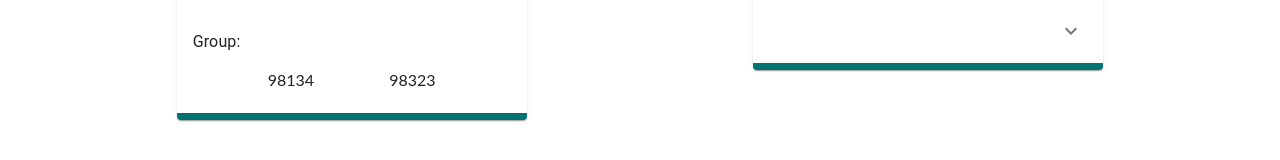
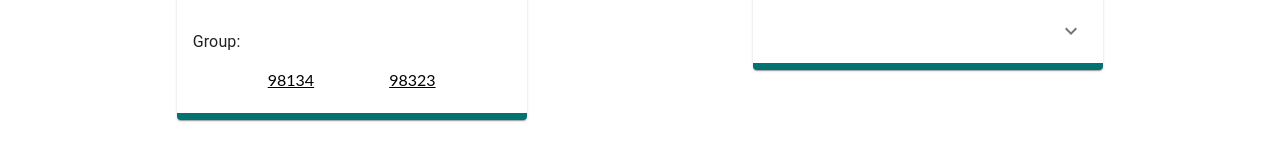
Before and after one commit to MohamedAhmed122/Eduction-Programs, a Next.js app: page /disciplines in a window 1280 px wide. Both pictures are taken after a click on the button 494 px from the left and 1037 px from the top of the page. Shown: the part 1056-1216 px from the top of the page. Built offline with nearby package versions, Linux system fonts and the light colour scheme.

Commit message:
Create the Semseter Page

```diff
--- a/Components/Card/Card.js
+++ b/Components/Card/Card.js
@@ -1,4 +1,5 @@
 import React from 'react';
+import Link from 'next/link'
 import { makeStyles } from '@material-ui/core/styles';
 import clsx from 'clsx';
 import Card from '@material-ui/core/Card';
@@ -18,6 +19,10 @@ const useStyles = makeStyles((theme) => ({
   root: {
     borderBottom: '7px solid #027373'
 
+  },
+  link:{
+    color: 'black',
+    textDecoration:'none'
   },
   media: {
     height: 0,
@@ -71,7 +76,8 @@ export default function CardItem({faculty}) {
           <Typography paragraph>Group:</Typography>
           <div className='flex_wrap'>
             {faculty.groups.map(group =>(
-                <p key={group.id}>{group.name}</p>
+                <Link  href={`/semester/${group.id}`}  key={group.id}>
+                  <p className='link'> {group.name} </p></Link>
               ))
             }
           </div>
--- a/data/data.js
+++ b/data/data.js
@@ -19,8 +19,8 @@ export const facultyData =[
             { id: '2', name:'Linguistics English Language'},
         ],
         groups:[
-            { id: '1', name:'108134'},
-            { id: '2', name:'108323'},
+            { id: '3', name:'108134'},
+            { id: '4', name:'108323'},
         ]
     },
     {
@@ -31,8 +31,8 @@ export const facultyData =[
             { id: '2', name:'Science & Chemistry'},
         ],
         groups:[
-            { id: '1', name:'208134'},
-            { id: '2', name:'20323'},
+            { id: '5', name:'208134'},
+            { id: '6', name:'20323'},
         ]
     },
 ]
--- a/pages/admin/adminManageUser.js
+++ b/pages/admin/adminManageUser.js
@@ -27,7 +27,7 @@ export default function AdminManageUser() {
         <div className='flex'>
             <Sidebar>
                 <SidebarRow Icon={AccountCircleIcon} title='Users' />
-                <SidebarRow Icon={AccountBalanceIcon} title='Faculty' onClick={()=>route.push('/adminManageFaculty')} />
+                <SidebarRow Icon={AccountBalanceIcon} title='Faculty' onClick={()=>route.push('/admin/adminManageFaculty')} />
                 <SidebarRow Icon={LibraryBooksIcon} title='Resources' />
 
             </Sidebar>
--- a/styles/globals.css
+++ b/styles/globals.css
@@ -98,3 +98,12 @@ button{
 .span_color:hover{
   color: #97d3d3;
 }
+
+.link{
+  color: black;
+  text-decoration: underline;
+  cursor: pointer;
+}
+.link:hover{
+  color: gray;
+}
```
Also changed, not shown: pages/disciplines/[id].js (added, +14 -0 lines), pages/semester/[id].js (added, +31 -0 lines), styles/semester.module.css (added, +19 -0 lines).
